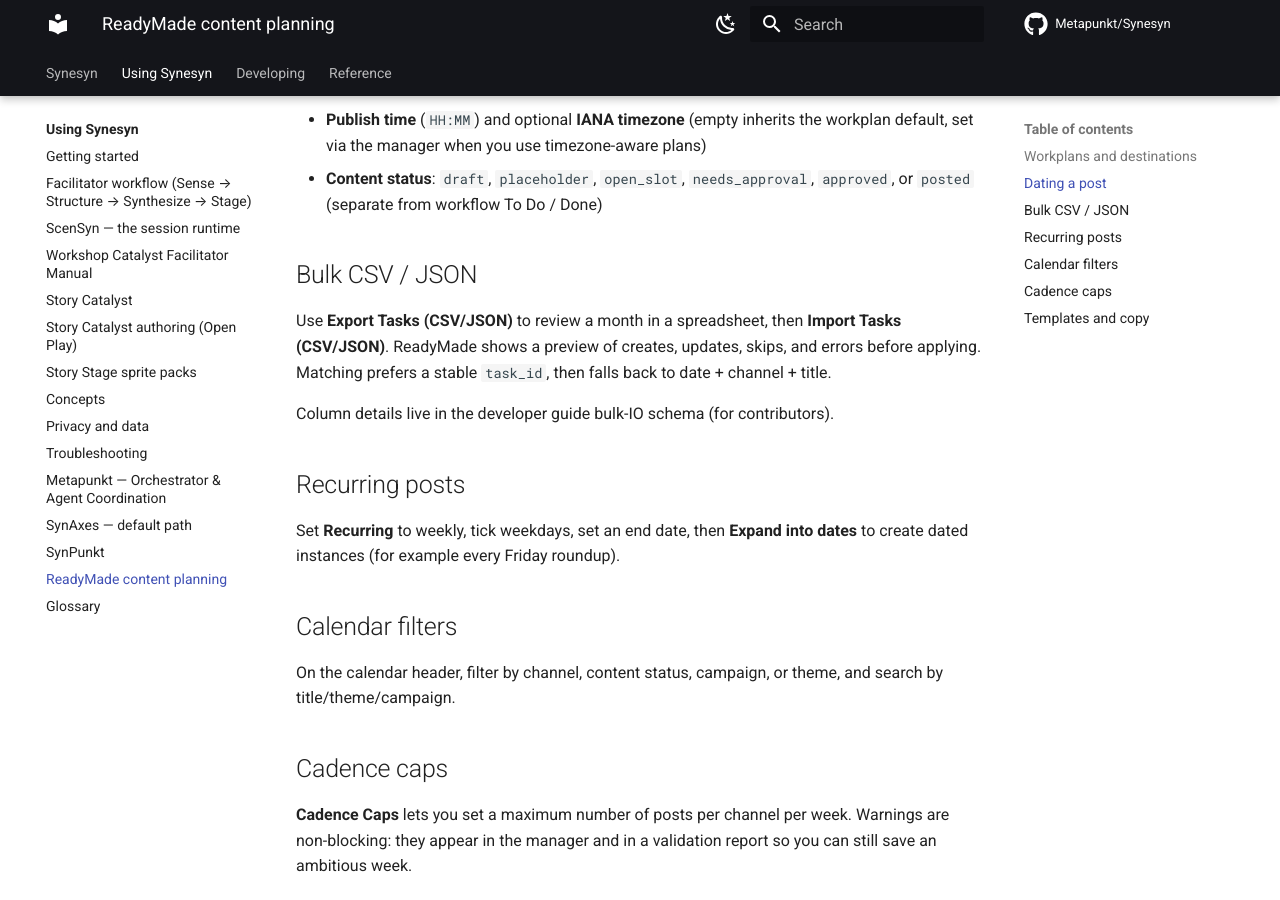
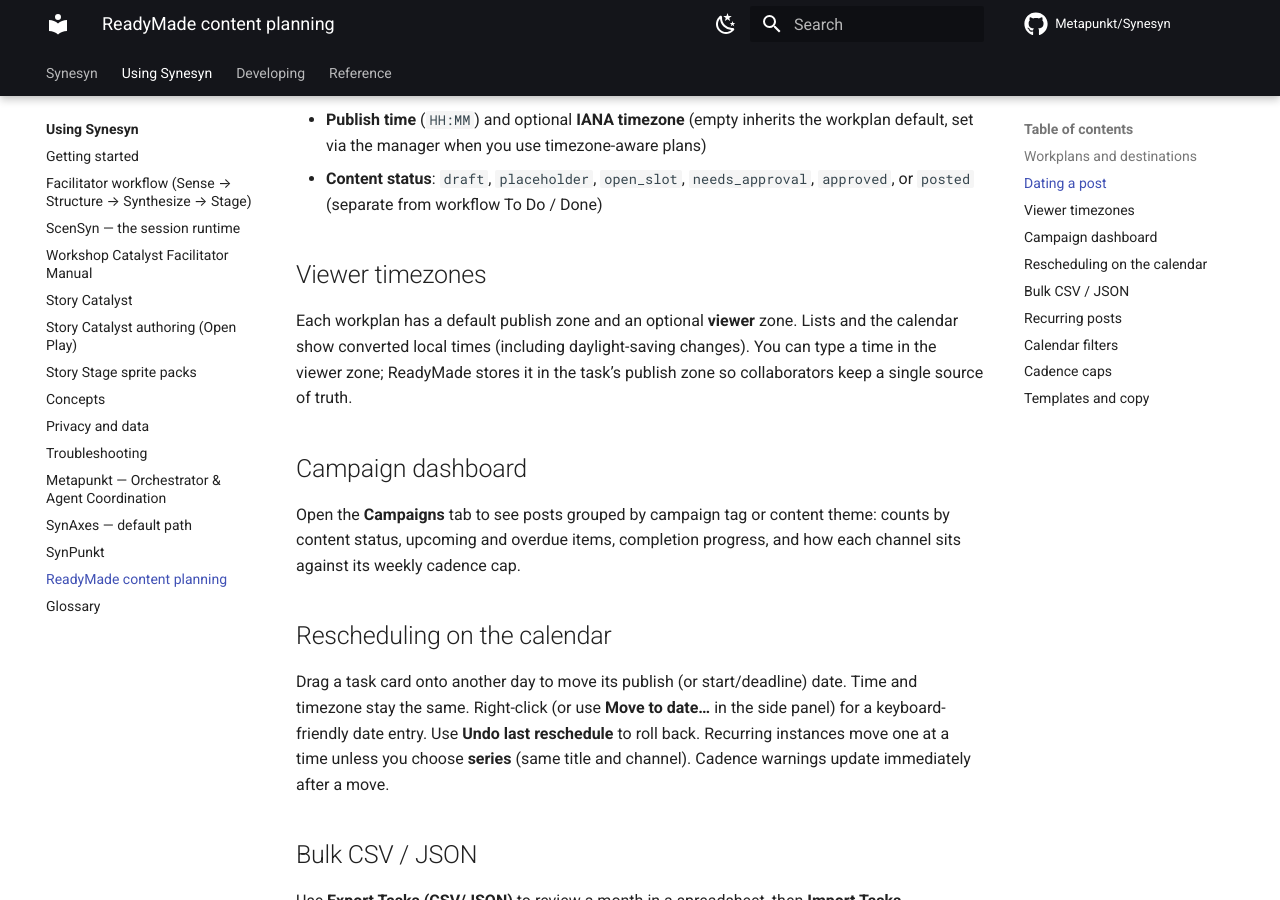
Before and after one commit to Metapunkt/Synesyn, an MkDocs documentation site: the page built from docs/user-guide/readymade-content-planning.md, in a window 1280 px wide and 900 px high, scrolled down 573 px. Built offline with MkDocs 1.6.1 and Material for MkDocs 9.7.7, drawn with Linux system fonts in a browser that asks for light colours; comment, search, counter and statistics services are not loaded.

Commit message:
docs(readymade): campaign dashboard, timezone conversion, calendar DnD
Document the three dogfood follow-ups in the user guide and developer
API notes, mark them fixed in the dogfood report, and wire the new page
into mkdocs.

Co-authored-by: synes-bot <synes-bot@users.noreply.github.com>

```diff
--- a/docs/user-guide/readymade-content-planning.md
+++ b/docs/user-guide/readymade-content-planning.md
@@ -22,6 +22,27 @@ In the task dialog **Calendar** tab:
   workplan default, set via the manager when you use timezone-aware plans)
 - **Content status**: `draft`, `placeholder`, `open_slot`, `needs_approval`,
   `approved`, or `posted` (separate from workflow To Do / Done)
+
+## Viewer timezones
+
+Each workplan has a default publish zone and an optional **viewer** zone. Lists
+and the calendar show converted local times (including daylight-saving changes).
+You can type a time in the viewer zone; ReadyMade stores it in the task’s publish
+zone so collaborators keep a single source of truth.
+
+## Campaign dashboard
+
+Open the **Campaigns** tab to see posts grouped by campaign tag or content theme:
+counts by content status, upcoming and overdue items, completion progress, and
+how each channel sits against its weekly cadence cap.
+
+## Rescheduling on the calendar
+
+Drag a task card onto another day to move its publish (or start/deadline) date.
+Time and timezone stay the same. Right-click (or use **Move to date…** in the
+side panel) for a keyboard-friendly date entry. Use **Undo last reschedule** to
+roll back. Recurring instances move one at a time unless you choose **series**
+(same title and channel). Cadence warnings update immediately after a move.
 
 ## Bulk CSV / JSON
 
--- a/mkdocs.yml
+++ b/mkdocs.yml
@@ -118,6 +118,7 @@ nav:
       - "ReadyMade manual QA": developer-guide/READYMADE_MANUAL_QA.md
       - "ReadyMade dogfood report": developer-guide/READYMADE_DOGFOOD_REPORT.md
       - "ReadyMade task bulk CSV/JSON": developer-guide/readymade-task-bulk-io.md
+      - "ReadyMade campaign, timezones, calendar": developer-guide/readymade-campaign-calendar.md
       - "Architecture (high-level)": developer-guide/architecture.md
       - "Building on Synesyn": developer-guide/building-on-synesyn.md
       - "Story Stage functional specification": developer-guide/story-stage-functional-specification.md
```
Also changed, not shown: docs/developer-guide/READYMADE_DOGFOOD_REPORT.md (+12 -3 lines), docs/developer-guide/code-map.md (+4 -0 lines), docs/developer-guide/readymade-campaign-calendar.md (added, +48 -0 lines).
